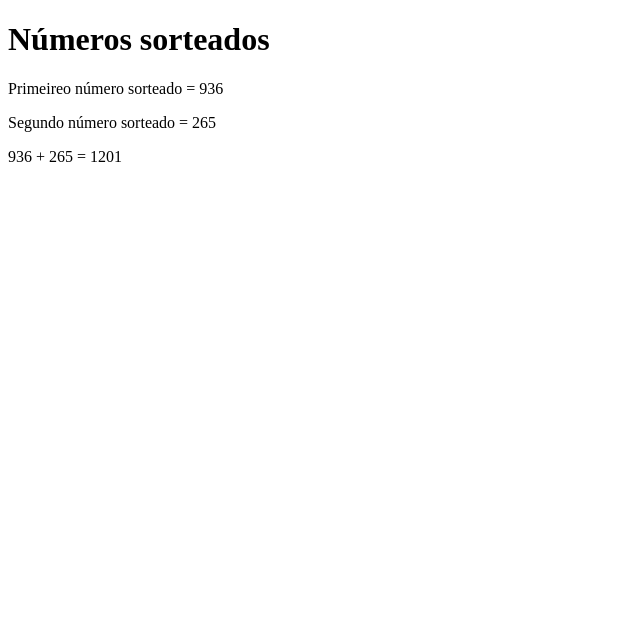
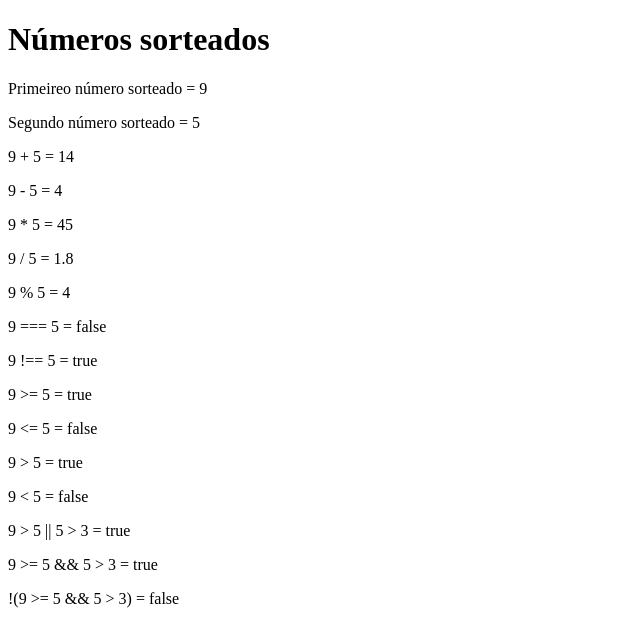
Before and after one commit to vallenefe-hub/Aulajs-02, a plain HTML site: page index.html in a window 1280 px wide. Shown: the whole page, without its empty margins (0-640 px from the left). Drawn offline with Linux system fonts and the light colour scheme.

Commit message:
02 operadores relacionais e lógicos com JS

```diff
--- a/index.html
+++ b/index.html
@@ -10,6 +10,20 @@
     <p id="elPrimeiroNumero"></p>
     <p id="elSegundoNumero"></p>
     <p id="elResultado"></p>
+    <p id="ResultadoSubtracao"></p>
+    <p id="ResultadoMultiplicacao"></p>
+    <p id="ResultadoDivisao"></p>
+    <p id="ResultadoModulo"></p>
+    <p id="Igualdade"></p>
+    <p id="Desigualdade"></p>
+    <p id="MaiorIgual"></p>
+    <p id="MenorIgual"></p>
+    <p id="Maior"></p>
+    <p id="Menor"></p>
+    <p id="OperadorOU"></p>
+    <p id="OperadorE"></p>
+    <p id="OperadorNAO"></p>
+
 
     <script src="./js/app.js"></script>
 </body>
--- a/js/app.js
+++ b/js/app.js
@@ -1,5 +1,5 @@
-let primeiroNumero = parseInt(Math.random()*1000);
-let segundoNumero = parseInt(Math.random()*500);
+let primeiroNumero = parseInt(Math.random()*10);
+let segundoNumero = parseInt(Math.random()*10);
 let resultado = primeiroNumero + segundoNumero;
 console.log(primeiroNumero, segundoNumero);
 console.log(resultado);
@@ -9,3 +9,42 @@
 document.getElementById('elPrimeiroNumero').textContent = `Primeireo número sorteado = ${primeiroNumero}`;
 document.getElementById('elSegundoNumero').textContent = `Segundo número sorteado = ${segundoNumero}`;
 document.getElementById('elResultado').textContent = `${primeiroNumero} + ${segundoNumero} = ${resultado} `;
+
+resultado = primeiroNumero - segundoNumero
+document.getElementById('ResultadoSubtracao').textContent = `${primeiroNumero} - ${segundoNumero} = ${resultado} `;
+
+resultado = primeiroNumero * segundoNumero
+document.getElementById('ResultadoMultiplicacao').textContent = `${primeiroNumero} * ${segundoNumero} = ${resultado} `;
+
+resultado = primeiroNumero / segundoNumero
+document.getElementById('ResultadoDivisao').textContent = `${primeiroNumero} / ${segundoNumero} = ${resultado.toFixed(1)} `;
+
+resultado = primeiroNumero % segundoNumero
+document.getElementById('ResultadoModulo').textContent = `${primeiroNumero} % ${segundoNumero} = ${resultado} `;
+
+resultado = primeiroNumero === segundoNumero
+document.getElementById('Igualdade').textContent = `${primeiroNumero} === ${segundoNumero} = ${resultado} `;
+
+resultado = primeiroNumero !== segundoNumero
+document.getElementById('Desigualdade').textContent = `${primeiroNumero} !== ${segundoNumero} = ${resultado} `;
+
+resultado = primeiroNumero >= segundoNumero
+document.getElementById('MaiorIgual').textContent = `${primeiroNumero} >= ${segundoNumero} = ${resultado} `;
+
+resultado = primeiroNumero <= segundoNumero
+document.getElementById('MenorIgual').textContent = `${primeiroNumero} <= ${segundoNumero} = ${resultado} `;
+
+resultado = primeiroNumero > segundoNumero
+document.getElementById('Maior').textContent = `${primeiroNumero} > ${segundoNumero} = ${resultado} `;
+
+resultado = primeiroNumero < segundoNumero
+document.getElementById('Menor').textContent = `${primeiroNumero} < ${segundoNumero} = ${resultado} `;
+
+resultado = (primeiroNumero >= segundoNumero) || (segundoNumero > 3);
+document.getElementById('OperadorOU').textContent = `${primeiroNumero} > ${segundoNumero} || ${segundoNumero} > 3  = ${resultado} `;
+
+resultado = (primeiroNumero >= segundoNumero) && (segundoNumero > 3);
+document.getElementById('OperadorE').textContent = `${primeiroNumero} >= ${segundoNumero} && ${segundoNumero} > 3  = ${resultado} `;
+
+resultado = !((primeiroNumero >= segundoNumero) && (segundoNumero > 3));
+document.getElementById('OperadorNAO').textContent = `!(${primeiroNumero} >= ${segundoNumero} && ${segundoNumero} > 3)  = ${resultado} `;
```
